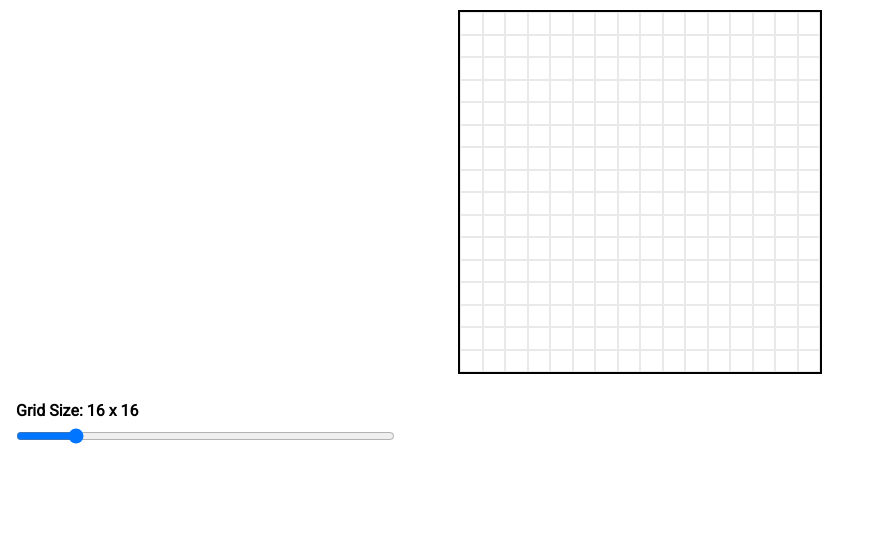
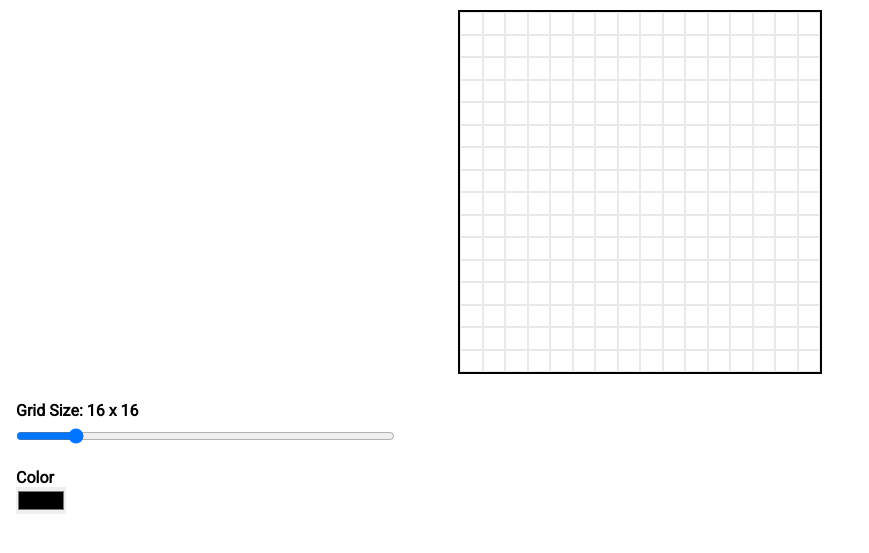
Before and after one commit to t-rushia/etch-a-sketch, a plain HTML site: page index.html in a window 1280 px wide. Shown: the part 95-648 px from the top of the page, without its empty margins (0-869 px from the left). Drawn offline with Linux system fonts and the light colour scheme.

Commit message:
Added rgb picker for color, so user can change color at anytime

```diff
--- a/index.html
+++ b/index.html
@@ -28,6 +28,10 @@
               value="16"
             />
           </div>
+          <div class="color">
+            <h4>Color</h4>
+            <input type="color" id="color-choice" />
+          </div>
         </div>
       </div>
     </main>
--- a/index.js
+++ b/index.js
@@ -1,5 +1,6 @@
 let gridSizeDisplay = document.querySelector("#grid-size-display");
 const slider = document.querySelector("#slider");
+const colorChoice = document.querySelector("#color-choice");
 
 document.addEventListener("DOMContentLoaded", function () {
   createBoard(16);
@@ -22,6 +23,9 @@ function createBoard(size) {
   let numDiv = size * size;
   for (let i = 0; i < numDiv; i++) {
     let div = document.createElement("div");
+    div.addEventListener("mouseover", function () {
+      div.style.backgroundColor = colorChoice.value;
+    });
     div.classList.add("grid-item");
     board.insertAdjacentElement("beforeend", div);
   }
--- a/style.css
+++ b/style.css
@@ -47,6 +47,9 @@ h1 {
 
 .style-container {
   margin-left: 1em;
+  display: flex;
+  flex-direction: column;
+  gap: 1.5em;
 }
 
 .size {
@@ -58,3 +61,7 @@ h1 {
 #slider {
   width: 30%;
 }
+
+#color-choice {
+  border: none;
+}
```
